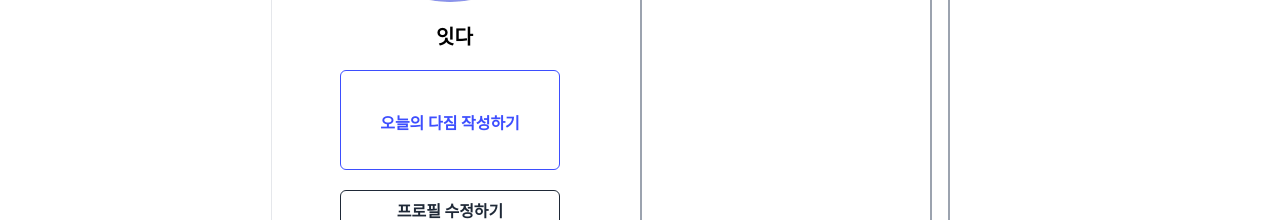
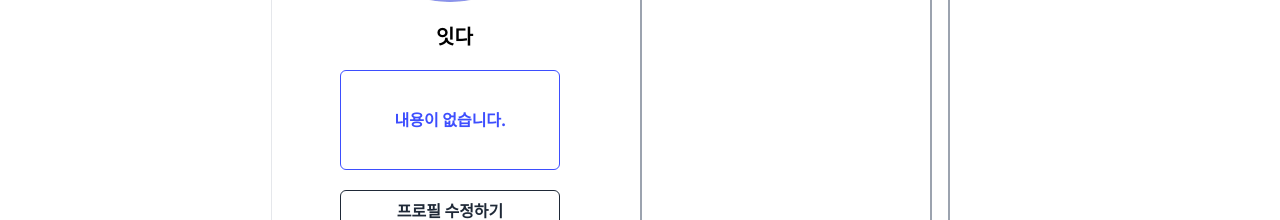
Before and after one commit to For-IntelliJ/Project3-1, a React (Create React App) app in the folder frontend/: page /mypagelayout in a window 1280 px wide. Shown: the part 538-758 px from the top of the page. Built offline with nearby package versions, Linux system fonts and the light colour scheme; a web font is replaced by a local one.

Commit message:
EditProfile에서 ProfileSet으로 이미지, 오늘의 다짐 state 보내기
제곧내

```diff
--- a/frontend/src/pages/EditProfile.jsx
+++ b/frontend/src/pages/EditProfile.jsx
@@ -10,6 +10,16 @@ function EditProfile() {
     const [isCancelModalOpen, setIsCancelModalOpen] = useState(false);//이중확인창
     const navigate = useNavigate();
 
+
+    // 사진 업로드 후 저장 눌렀을 때
+    const handleSave = () => {
+        navigate("/mypagelayout?tab=profileset", {
+            state: {
+                profileData,//이부분에는 오늘의 다짐만 불러와야겠군
+                previewUrl,
+            }
+        });
+    };
 
     const [profileData, setProfileData] = useState({
         name: '',
@@ -206,9 +216,7 @@ function EditProfile() {
                             <button
                                 type="button"
                                 className="px-4 py-2 bg-[#3D4EFE] text-white rounded"
-                                onClick={() => {
-                                    navigate("/mypagelayout?tab=profileset");
-                                }}
+                                onClick={handleSave}
                             >
                                 저장
                             </button>
--- a/frontend/src/pages/ProfileSet.jsx
+++ b/frontend/src/pages/ProfileSet.jsx
@@ -1,17 +1,19 @@
 import React, {useState} from "react";
 import { useNavigate } from "react-router-dom"
+import {useLocation} from "react-router-dom"; //state 받기)
+
 //출석현황, 커뮤니티 활동 우측 탭
 const TABS = {
     STATISTICS: 'statistics',
     COMMUNITY: 'community',
 };
 
-
 function ProfileSet() {
-    const [previewUrl, setPreviewUrl] = useState(null);//미리보기 화면담는 변수
     const [activeTab, setActiveTab] = useState(TABS.STATISTICS);
     //네비게이션함수(프로필수정 -> EditPage뜨게) 반드시 함수 안에서 호출되어야 하는구나...
     const navigate = useNavigate();
+    const location = useLocation();
+    const { profileData, previewUrl } = location.state || {};
 
     const handleEditClick = () => {
         console.log("프로필 수정 버튼 클릭됨"); // 여기에 콘솔 로그!
@@ -43,11 +45,10 @@ function ProfileSet() {
                         />
                         <h2 className="text-xl font-bold mt-4 mb-4 pl-24">잇다</h2>
 
-                        <button
-                            className="w-[220px] h-[100px] pt-9 mb-4 pb-8 border border-[#3D4EFE] text-[#3D4EFE] font-bold rounded-md transition duration-300 "
-                        >
-                            오늘의 다짐 작성하기
-                        </button>
+
+                        <div className="w-[220px] h-[100px] pt-9 mb-4 pb-8 border border-[#3D4EFE] text-[#3D4EFE] font-bold rounded-md transition du ration-300 text-center">
+                            <p>{profileData?.bio || "내용이 없습니다."}</p>
+                        </div>
 
                         <button
                             onClick={handleEditClick}
```
